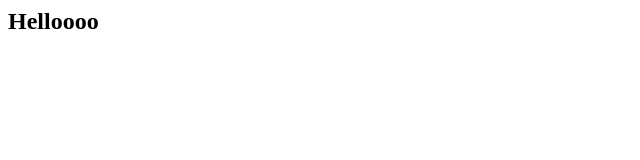
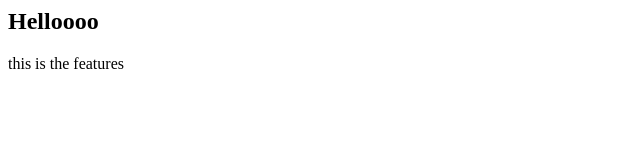
Before and after one commit to samarth-patil22/loca, a plain HTML site: page index.html in a window 1280 px wide. Shown: the whole page, without its empty margins (0-640 px from the left). Drawn offline with Linux system fonts and the light colour scheme.

Commit message:
some changes

```diff
--- a/index.html
+++ b/index.html
@@ -1 +1,2 @@
 <h2>Helloooo</h2>
+<p>this is the features </p>
```
